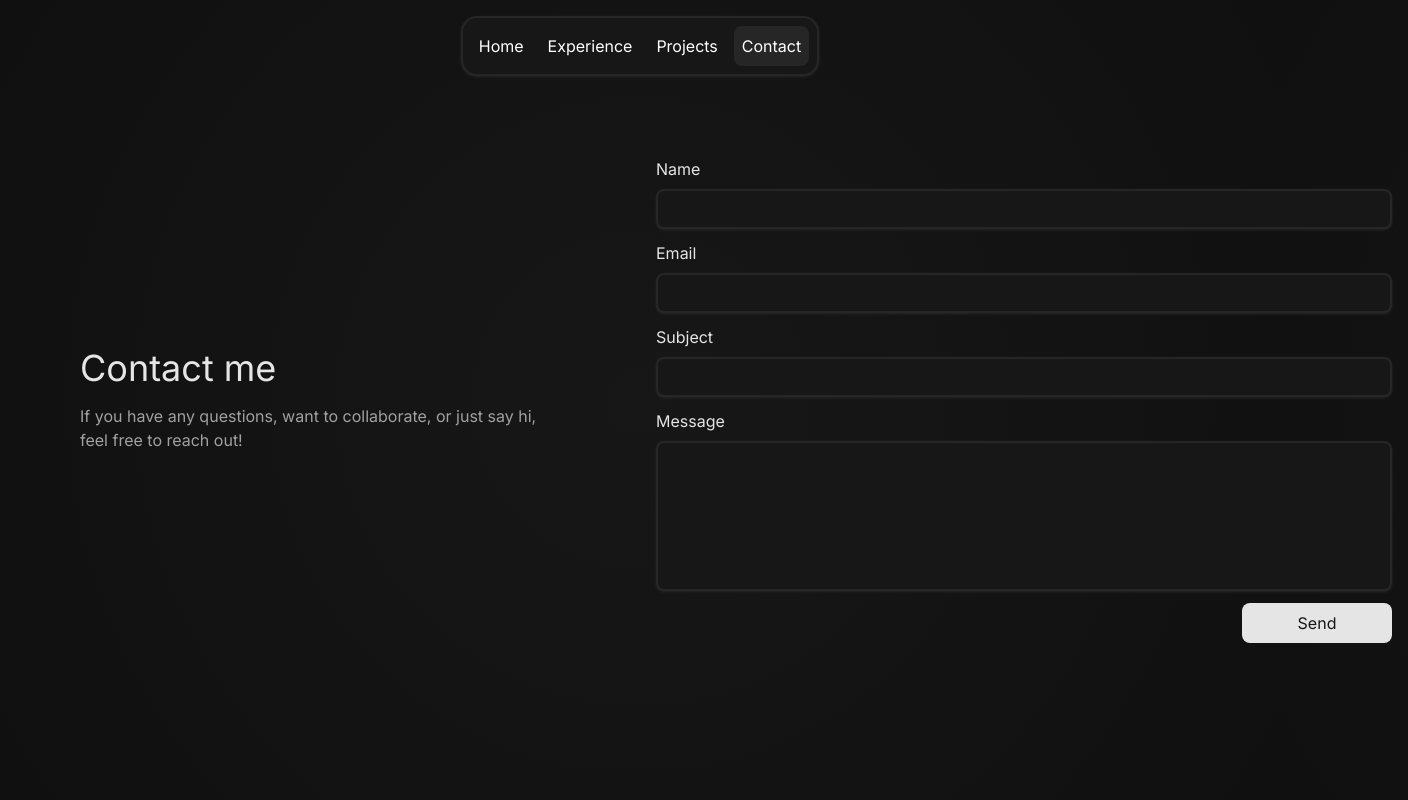
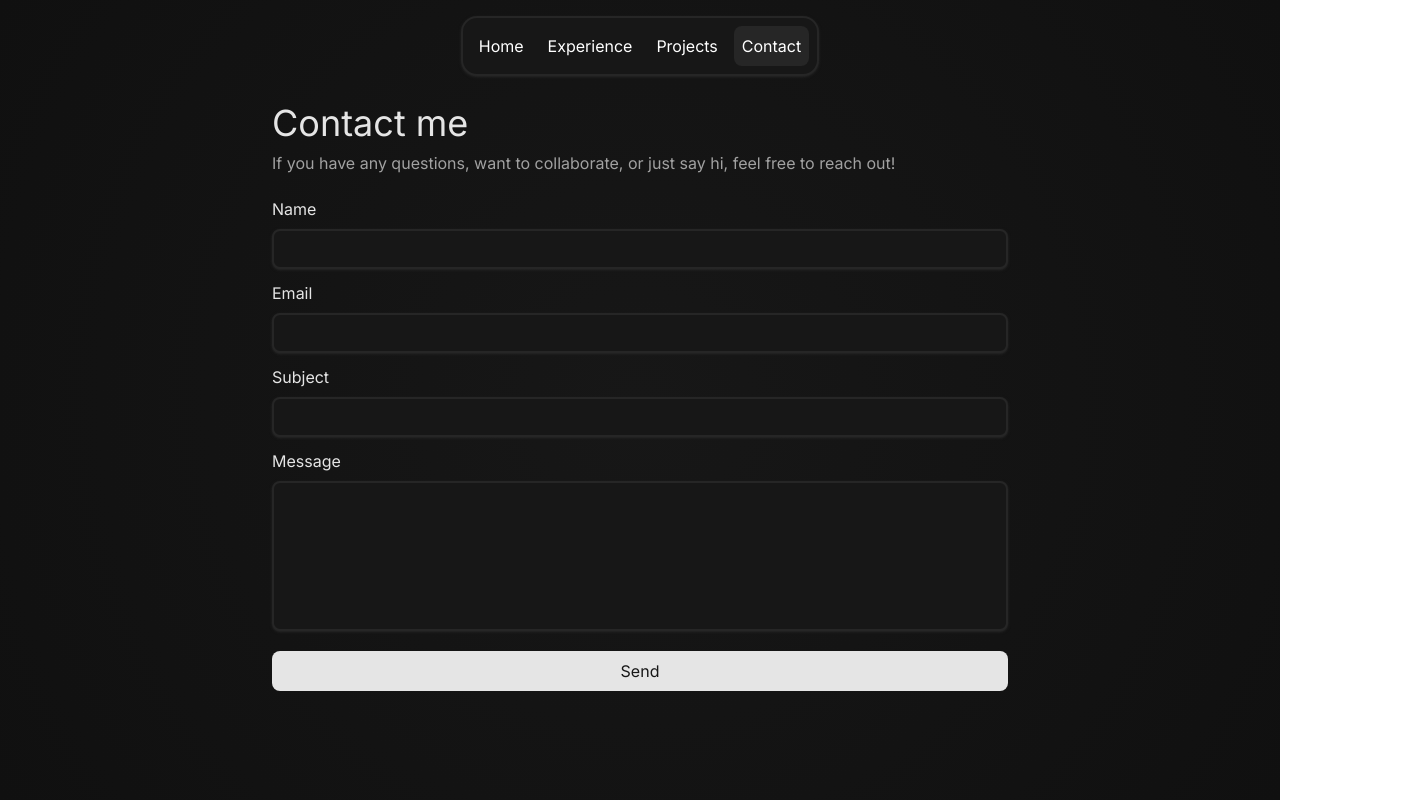
Before and after one commit to pedroafmonteiro/website, a React (Vite) app: page /#/contact in a window 1280 px wide. Shown: the whole page, 1408 px wide, since content can reach past the window. Built offline with nearby package versions, Linux system fonts and the light colour scheme; a web font is replaced by a local one.

Commit message:
fix: minor inconsistencies

```diff
--- a/package.json
+++ b/package.json
@@ -15,6 +15,7 @@
   },
   "dependencies": {
     "@tailwindcss/vite": "^4.1.11",
+    "lucide-react": "^0.539.0",
     "react": "^19.1.1",
     "react-dom": "^19.1.1",
     "react-router": "^7.8.0",
--- a/src/components/Inputs/Button.tsx
+++ b/src/components/Inputs/Button.tsx
@@ -1,3 +1,5 @@
+import { CheckCircle2Icon, CircleXIcon, Loader2Icon } from "lucide-react";
+
 const Button = ({
   type,
   isLoading,
@@ -10,8 +12,8 @@ const Button = ({
   isError?: boolean;
 }) => {
   const baseClass =
-    "py-2 px-4 rounded-lg transition-all transition-colors duration-200 w-full my-1.5 select-none";
-  let buttonClass = `bg-neutral-200 text-neutral-900 cursor-pointer ${baseClass}`;
+    "py-2 px-4 rounded-lg transition-all duration-200 w-full my-1.5 select-none";
+  let buttonClass = `bg-neutral-200 hover:bg-neutral-300 text-neutral-900 cursor-pointer ${baseClass}`;
 
   if (isSuccess) {
     buttonClass = `bg-green-600 text-green-100 cursor-default ${baseClass}`;
@@ -27,13 +29,26 @@ const Button = ({
       className={buttonClass}
       disabled={isLoading || isSuccess || isError}
     >
-      {isSuccess
-        ? "Sent"
-        : isError
-          ? "Error"
-          : isLoading
-            ? "Sending..."
-            : "Send"}
+      {isSuccess ? (
+        <span className="flex items-center justify-center gap-2">
+          <CheckCircle2Icon />
+          <span>Success!</span>
+        </span>
+      ) : isError ? (
+        <span className="flex items-center justify-center gap-2">
+          <CircleXIcon />
+          <span>Error!</span>
+        </span>
+      ) : isLoading ? (
+        <>
+        <div className="flex items-center justify-center gap-2">
+          <Loader2Icon className="animate-spin" />
+          <span>Sending...</span>
+        </div>
+        </>
+      ) : (
+        "Send"
+      )}
     </button>
   );
 };
--- a/src/components/Inputs/TextArea.tsx
+++ b/src/components/Inputs/TextArea.tsx
@@ -24,6 +24,7 @@ const TextArea = ({
             "bg-neutral-900 border-2 border-neutral-800 shadow-sm shadow-neutral-800",
             "p-1.5 rounded-lg",
             "focus:outline-none focus:border-white/50",
+            "hover:border-white/20",
             "w-full min-h-[150px] resize-none",
             "transition-all duration-150",
           ].join(" ")}
--- a/src/components/Inputs/TextInput.tsx
+++ b/src/components/Inputs/TextInput.tsx
@@ -27,6 +27,7 @@ const TextInput = ({
             "bg-neutral-900 border-2 border-neutral-800 shadow-sm shadow-neutral-800",
             "p-1.5 rounded-lg",
             "focus:outline-none focus:border-white/50",
+            "hover:border-white/20",
             "w-full",
             "transition-all duration-150",
           ].join(" ")}
--- a/src/pages/Contact.tsx
+++ b/src/pages/Contact.tsx
@@ -67,21 +67,21 @@ const Contact = () => {
     <>
       <main
         className={[
-          "flex flex-col gap-4 md:gap-0 md:grid md:grid-cols-2 items-center justify-center min-h-screen w-full transition-all duration-400",
+          "flex flex-col gap-4 items-center justify-center min-h-screen w-full transition-all duration-400",
           entered
             ? "opacity-100 scale-100 pointer-events-auto"
             : "opacity-0 scale-95 translate-y-5 pointer-events-none",
         ].join(" ")}
       >
-        <div className="md:w-lg px-4 mx-auto flex flex-col gap-4">
-          <h1 className="text-neutral-200 text-4xl select-none">Contact me</h1>
+        <div className="flex flex-col gap-2 px-4 w-full md:w-3xl transition-all duration-400">
+          <h1 className="text-neutral-200 text-4xl">Contact me</h1>
           <p className="text-neutral-400 text-base">
             If you have any questions, want to collaborate, or just say hi, feel
             free to reach out!
           </p>
         </div>
-        <div className="w-full md:w-3xl px-4 mx-auto flex flex-col gap-4">
-          <form className="flex flex-col items-end" onSubmit={handleSubmit}>
+        <div className="px-4 w-full md:w-3xl transition-all duration-400">
+          <form onSubmit={handleSubmit}>
             <input type="hidden" name="_captcha" value="false" />
             <TextInput
               type="text"
@@ -105,7 +105,7 @@ const Contact = () => {
               required
             />
             <TextArea label="Message" id="message" name="message" required />
-            <div className="flex w-full md:w-[150px]">
+            <div className="mt-2">
               <Button
                 type="submit"
                 isLoading={isLoading}
```
Also changed, not shown: 1 other file (tests, documents, lock files or other folders).
